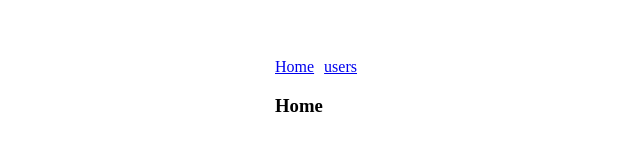
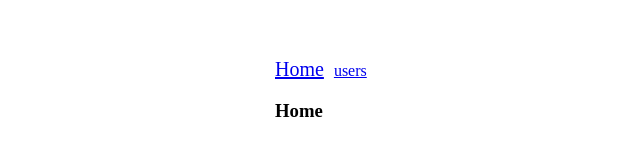
Before and after one commit to fujicho/spa-vuejs, a Vue app: page / in a window 1280 px wide. Shown: the top 160 px of the page, without its empty margins (15-655 px from the left). Built offline with nearby package versions, Linux system fonts and the light colour scheme.

Commit message:
active-class,exactの記述

```diff
--- a/src/App.vue
+++ b/src/App.vue
@@ -1,15 +1,19 @@
 <template>
   <div style="width: 700px;margin: auto; padding-top:50px">
     <nav>
-      <router-link to="/" class="link">Home</router-link>
-      <router-link to="/users" class="link">users</router-link>
+      <router-link to="/" active-class="link--active" class="link" exact>Home</router-link>
+      <router-link to="/users"
+      active-class="link--active" class="link" exact>users</router-link>
     </nav>
     <router-view></router-view>
   </div>
 </template>
 
 <style>
-  .link{
-    margin-right: 10px;
-  }
+.link {
+  margin-right: 10px;
+}
+.link--active{
+  font-size: 20px;
+}
 </style>
```
